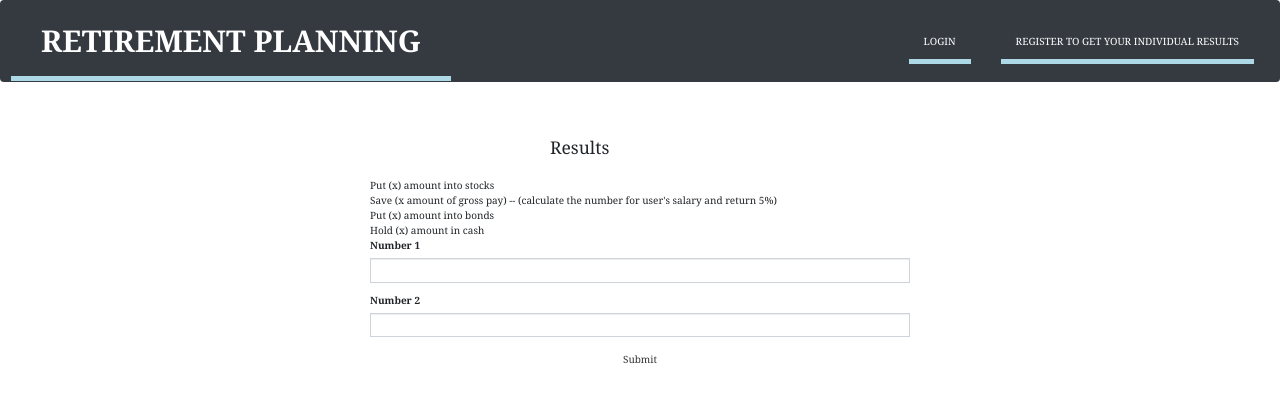
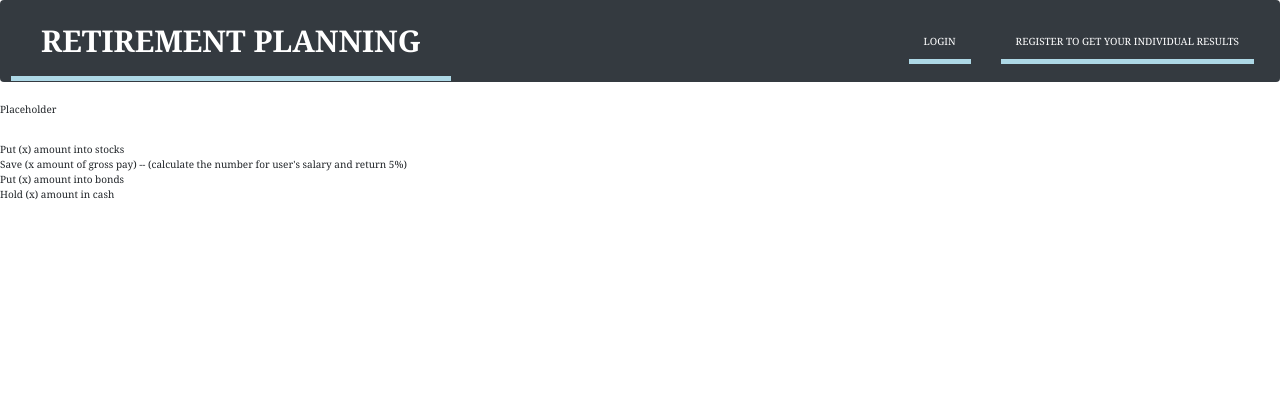
Before and after one commit to MattDevOps/Allocate-Your-Funds, a Flask app: page /results in a window 1280 px wide. Shown: the top 403 px of the page. Run offline with Flask 2, Linux system fonts and the light colour scheme; some libraries are stand-ins or nearby versions.

Commit message:
no change

```diff
--- a/app/templates/results.html
+++ b/app/templates/results.html
@@ -1,24 +1,17 @@
 {% extends 'base.html' %}
-{% import 'bootstrap/wtf.html' as wtf %}
 
 {% block title %} Your Unique Results {% endblock %}
 
 {% block app_content %}
 
-<div class="container">
-  <div class="row">
-    <div class="col-md-6 offset-md-3">
-      <h3 class="offset-md-4 pic_text">Results</h3>
-        <br>Put (x) amount into stocks
-        <br>Save (x amount of gross pay) -- (calculate the number for user's salary and return 5%)
-        <br>Put (x) amount into bonds
-        <br>Hold (x) amount in cash
+<div class="row">
+  <div class="col-md-8">
+    <p> Placeholder</p>
+    <br>Put (x) amount into stocks
+    <br>Save (x amount of gross pay) -- (calculate the number for user's salary and return 5%)
+    <br>Put (x) amount into bonds
+    <br>Hold (x) amount in cash
 
-    {{ wtf.quick_form(form) }}
-    {% if calc != None %}
-      <h3>Result is: {{ calc.add() }}</h3>
-    {% endif %}
-    </div>
   </div>
 </div>
 
```
Also changed, not shown: 6 other files.
